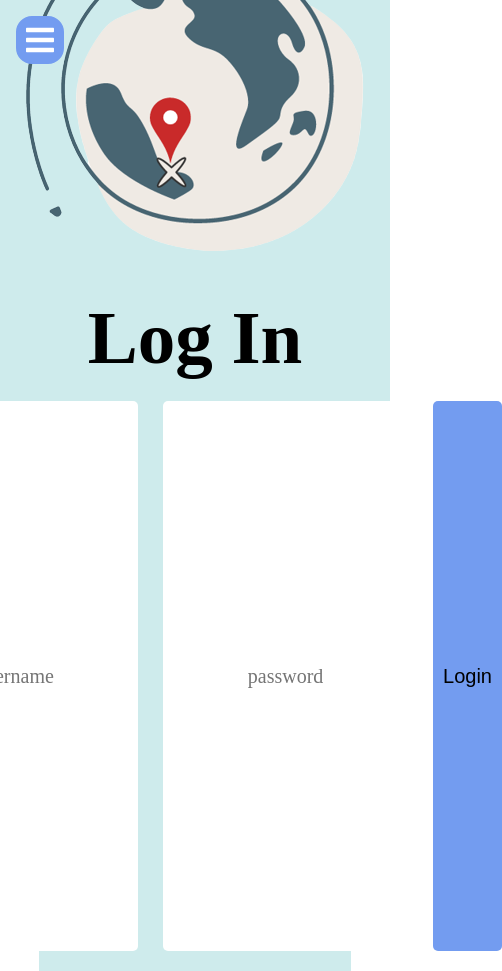
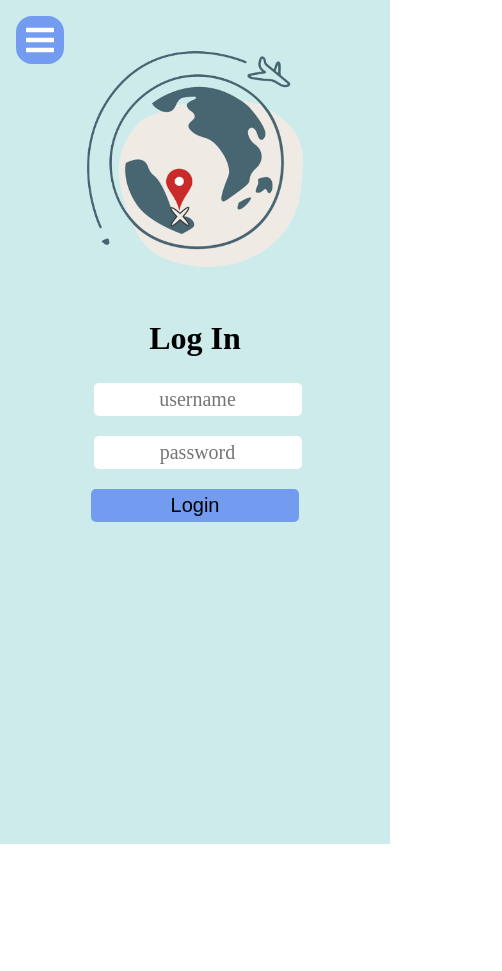
Before and after one commit to Capstone-MEJA/memorymarker, a React app: page /login in a window 390 px wide. Shown: the whole page, 502 px wide, since content can reach past the window. After the commit the page ends 844 px from the top, so only its background shows below. Built offline with nearby package versions, Linux system fonts and the light colour scheme.

Commit message:
log in mobile

```diff
--- a/src/app.css
+++ b/src/app.css
@@ -1,6 +1,6 @@
 /* Modified from the create-react-app TypeScript template */
 /* See: https://github.com/facebook/create-react-app/blob/main/packages/cra-template-typescript/template/src/App.css */
-.app {
+/* .app {
   text-align: center;
 }
 
@@ -37,4 +37,8 @@
 
 .app-link {
   color: #61dafb;
+} */
+
+body {
+  /* background-color: #ceebec; */
 }
--- a/src/features/auth/Login.tsx
+++ b/src/features/auth/Login.tsx
@@ -33,11 +33,11 @@ const Login = () => {
   }
   return (
     <LoginWrapper>
-      <Logo>
-        <img src="logo.png" />
-      </Logo>
+      <LogoWrapper>
+        <Logo src="logo.png" />
+      </LogoWrapper>
 
-      <form onSubmit={handleSubmit}>
+      <FormWrapper onSubmit={handleSubmit}>
         <FormTitle>Log In</FormTitle>
         <LoginCredsWrapper>
           <Input
@@ -59,7 +59,7 @@ const Login = () => {
           </Button>
         </LoginCredsWrapper>
         {auth.loginStatus === "rejected" ? <p>{auth.loginError}</p> : null}
-      </form>
+      </FormWrapper>
     </LoginWrapper>
   );
 };
@@ -69,32 +69,48 @@ export default Login;
 const LoginWrapper = styled.div`
   display: flex;
   flex-direction: column;
-  align-items: center;
-  justify-content: center;
-  font-size: 50px;
+  background-color: #ceebec;
   height: 100vh;
-  background-color: #ceebec;
+  width: 100%;
+
+  @media ${device.laptopL} {
+  }
 `;
 
-const Logo = styled.section`
+const LogoWrapper = styled.section`
   display: flex;
-  align-items: center;
   justify-content: center;
-  height: 50%
+  margin: 0px;
+`;
+
+const Logo = styled.img`
+  width: 20rem;
+
+  @media ${device.laptopL} {
+    width: 30rem;
+  }
 `;
 
 const FormTitle = styled.h2`
   display: flex;
   justify-content: center;
   font-family: "Playfair Display", serif;
+  font-size: 2rem;
+  margin-bottom: 1rem;
+
+  @media ${device.laptopL} {
+    font-size: 4rem;
+  }
 `;
 const Input = styled.input`
   font-family: "Cormorant Garamond", serif;
   text-align: center;
   border-radius: 5px;
   font-size: 20px;
-  margin: 20px 10px 20px 15px;
+  margin: 10px 10px 10px 15px;
   border: none;
+  width: 13rem;
+  padding: 5px;
   &::placeholder {
     font-size: 20px;
   }
@@ -103,27 +119,25 @@ const Input = styled.input`
 const Button = styled.button`
   background-color: #739cf0;
   font-family: "Montserrat", sans-serif;
-  font-size: 20px;
-  padding: 10px;
-  margin: 20px 10px 20px 15px;
   border-radius: 5px;
   border: none;
-  cursor: pointer
+  cursor: pointer;
+  font-size: 20px;
+  padding: 5px;
+  margin: 10px 2rem 20px 2rem;
+  width: 13rem;
 `;
 
 const LoginCredsWrapper = styled.section`
   display: flex;
-  flex-direction: row;
+  flex-direction: column;
   justify-content: center;
-  width: 80vw;
-  height: 70vh;
-  background-color: #ceebec;
-
-  @media ${device.mobileS} {
-    max-width: 800px;
-  }
+  align-content: center;
+  align-items: center;
+  // width: 50vw;
 
   @media ${device.laptopL} {
-    max-width: 1441px;
-  }
+
 `;
+
+const FormWrapper = styled.form``;
```
